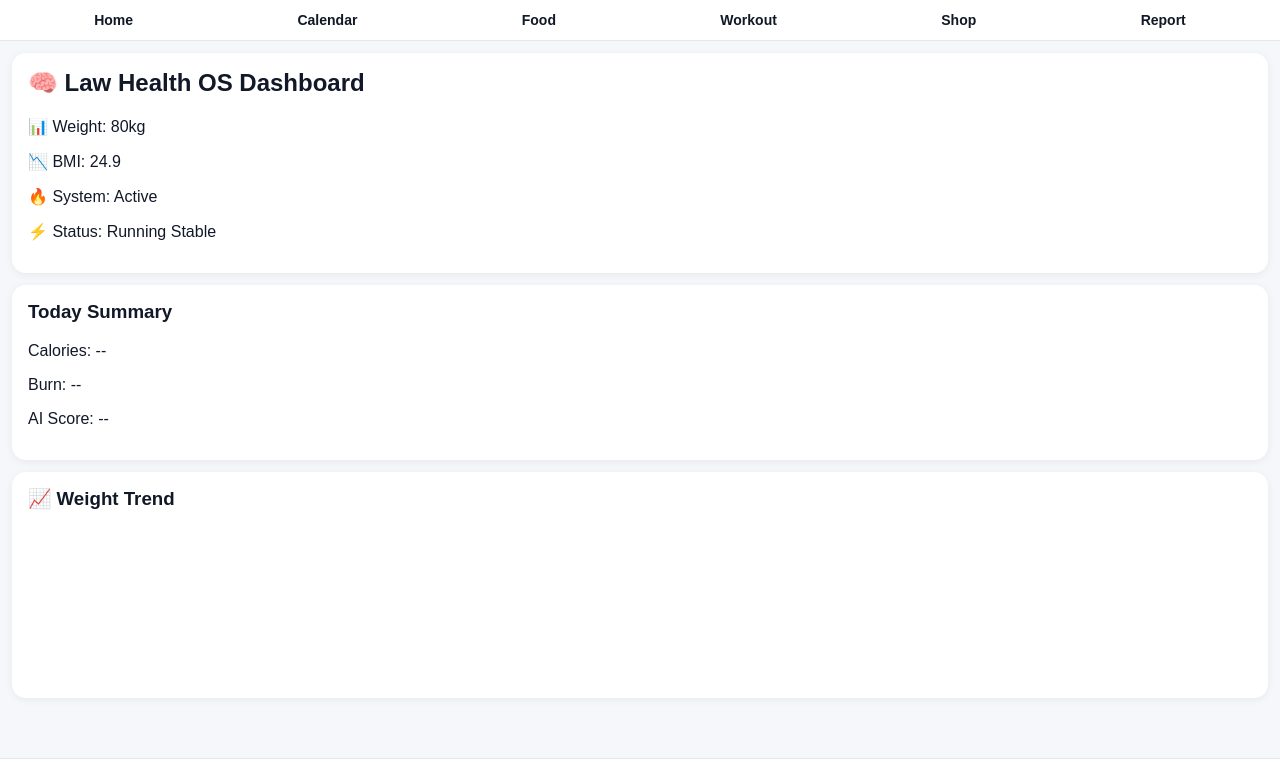
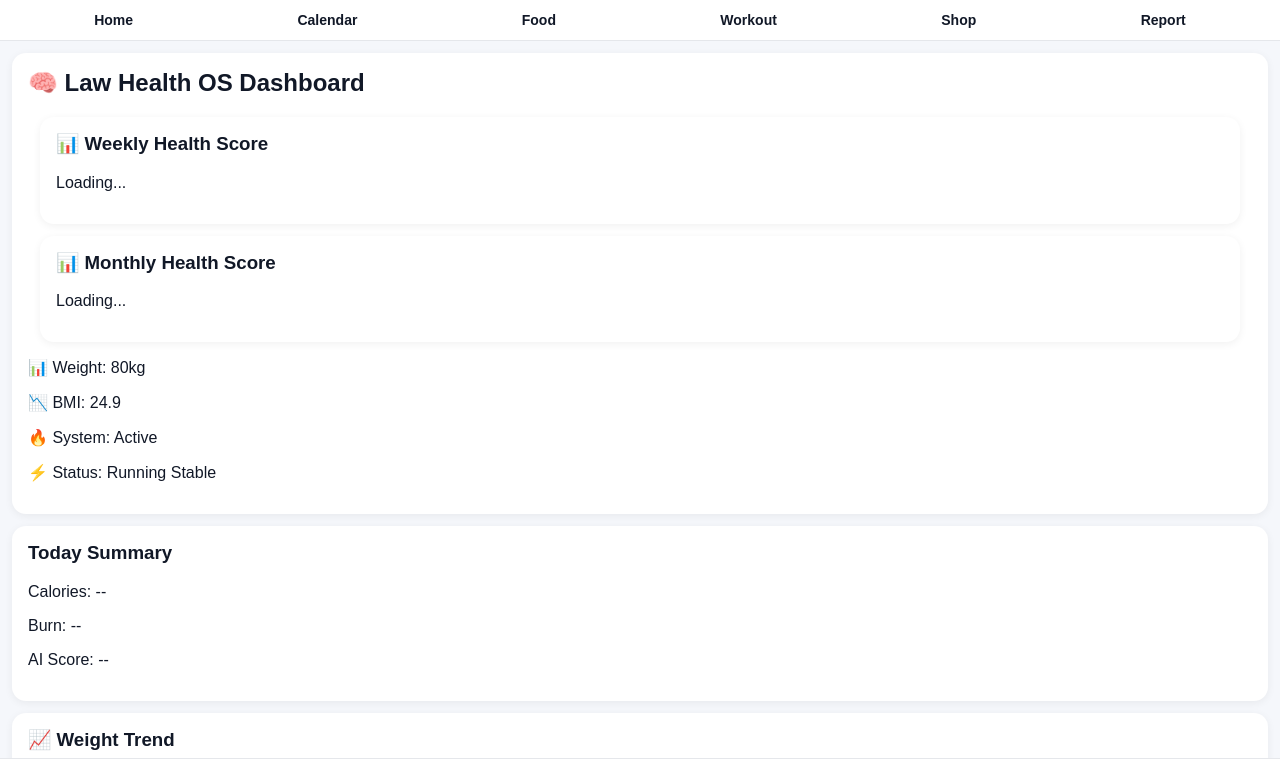
Before and after one commit to jiazhuolaw000919-hub/law-health-os-v1, a plain HTML site: page index.html in a window 1280 px wide. Shown: the top 766 px of the page. Drawn offline with Linux system fonts and the light colour scheme.

Commit message:
Update index.html

```diff
--- a/index.html
+++ b/index.html
@@ -24,6 +24,16 @@
 
 <div class="card">
 <h2>🧠 Law Health OS Dashboard</h2>
+
+  <div class="card">
+<h3>📊 Weekly Health Score</h3>
+<p id="weeklyScore">Loading...</p>
+</div>
+
+<div class="card">
+<h3>📊 Monthly Health Score</h3>
+<p id="monthlyScore">Loading...</p>
+</div>
 
 <p>📊 Weight: 80kg</p>
 <p>📉 BMI: 24.9</p>
```
